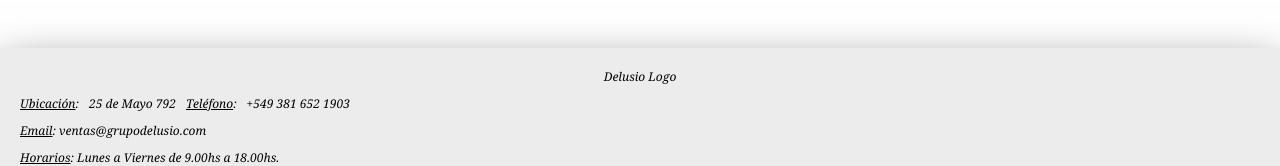
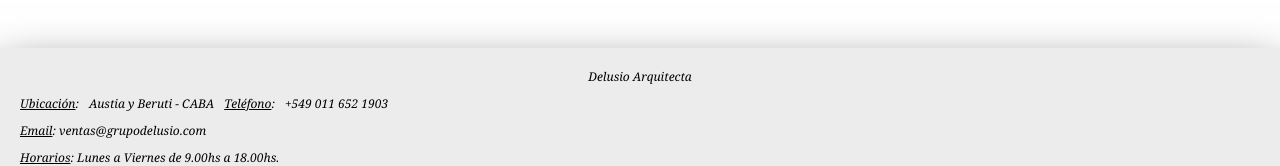
Before and after one commit to RodrigoSante/DelusioRenders, a React (Create React App) app: page / in a window 1280 px wide. Shown: the part 3560-3726 px from the top of the page. Built offline with nearby package versions, Linux system fonts and the light colour scheme.

Commit message:
Fixed footer

```diff
--- a/src/App.js
+++ b/src/App.js
@@ -196,7 +196,7 @@ const ContactUS = () => {
         </div>
         <div className='contact-container4'>
           <div className='map-container'>
-            <iframe src="https://www.google.com/maps/embed?pb=!1m14!1m12!1m3!1d264.6449762569785!2d-65.20223100679665!3d-26.82009239820194!2m3!1f0!2f0!3f0!3m2!1i1024!2i768!4f13.1!5e0!3m2!1ses!2sar!4v1700680018933!5m2!1ses!2sar" ></iframe>
+          <iframe src="https://www.google.com/maps/embed?pb=!1m14!1m12!1m3!1d3284.57426625767!2d-58.40624338305132!3d-34.5896374490086!2m3!1f0!2f0!3f0!3m2!1i1024!2i768!4f13.1!5e0!3m2!1ses!2sar!4v1701300870007!5m2!1ses!2sar"></iframe>
           </div>
         </div>
       </div>
@@ -251,13 +251,13 @@ function App() {
       <footer>
         <div className='footer-contacts'>
           <div className='logo-footer'>
-            <p>Delusio Logo</p>
+            <p>Delusio Arquitecta</p>
           </div>
           <div className='footer-locAndPhone'>
             <p><u>Ubicación</u>:</p>
-            <p>25 de Mayo 792</p>
+            <p>Austia y Beruti - CABA</p>
             <p><u>Teléfono</u>:</p>
-            <p>+549 381 652 1903</p>
+            <p>+549 011 652 1903</p>
           </div>
           <p><u>Email</u>: ventas@grupodelusio.com</p>
           <p><u>Horarios</u>: Lunes a Viernes de 9.00hs a 18.00hs.</p>
```
